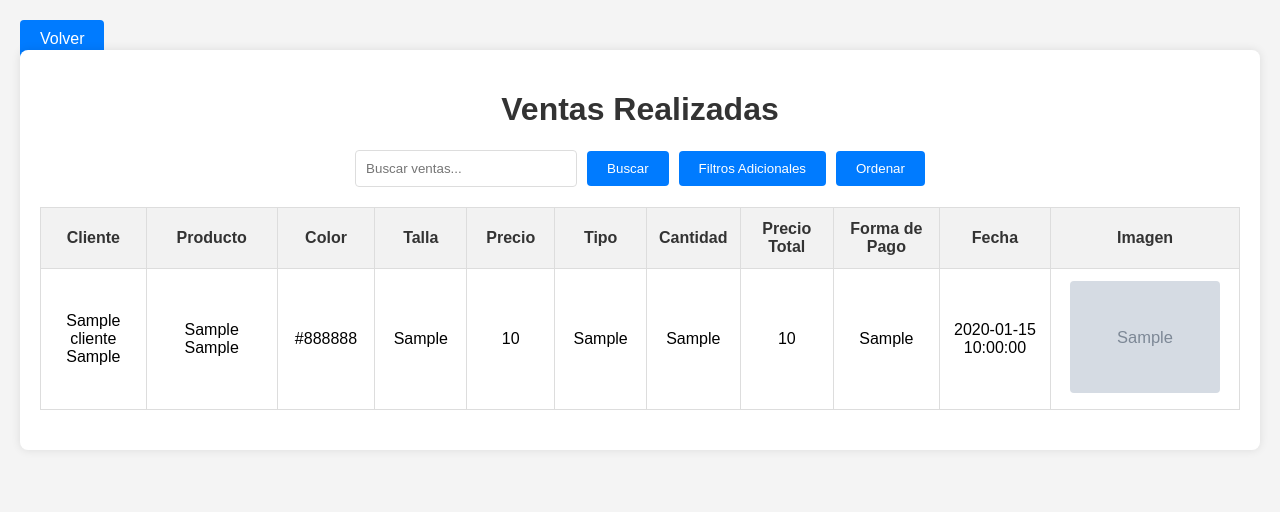
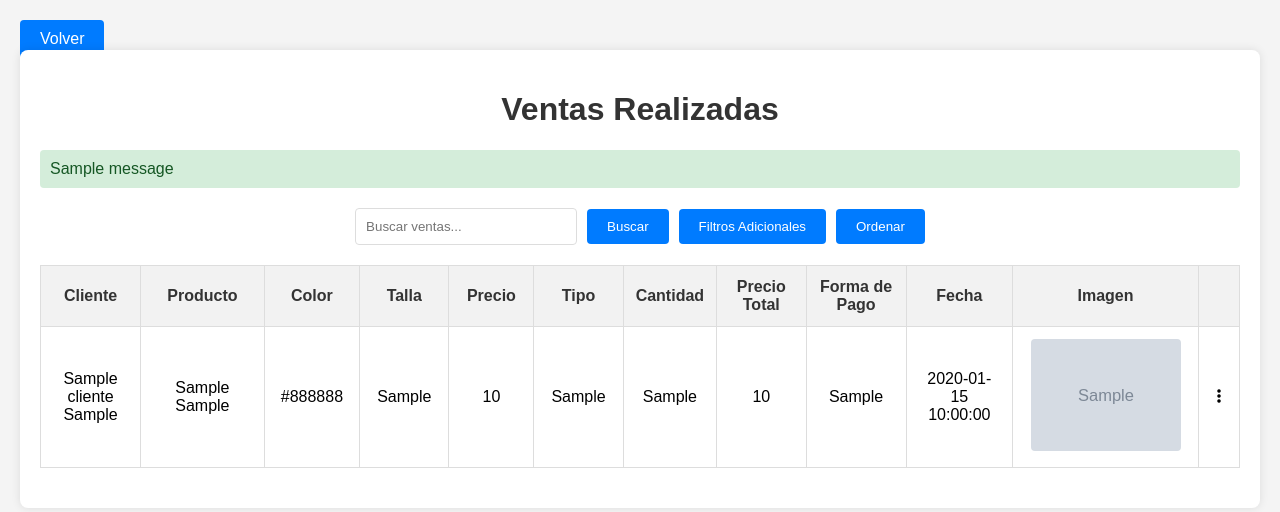
Before and after one commit to Roberto9080/repositorio_py, a Flask app: page /ventas/see_ventas in a window 1280 px wide. Shown: the top 512 px of the page. Run offline with Flask 3, Linux system fonts and the light colour scheme; the visitor is signed in with stand-in values (Sample User, id 1); tables that the repository leaves empty or names only in its code hold one stand-in row (values such as "Sample post"); grey boxes marked "Sample" are stand-in pictures; one stand-in notice (Sample message) is shown.

Commit message:
se agrego eliminar venta

```diff
--- a/modulos/ventas.py
+++ b/modulos/ventas.py
@@ -107,7 +107,7 @@ def see_ventas():
     order_by = request.args.get('order', 'fecha_asc')
 
     query = """
-        SELECT v.ClienteID, v.ProductoID, v.Cantidad, v.MetodoPago, v.Total, c.Nombre AS cliente_nombre, c.Apellido AS cliente_apellido,
+        SELECT v.VentaID, v.ClienteID, v.ProductoID, v.Cantidad, v.MetodoPago, v.Total, c.Nombre AS cliente_nombre, c.Apellido AS cliente_apellido,
                p.marca, p.modelo, p.color, p.talla, p.imagen_nombre, v.Fecha, p.tipo, p.precio
         FROM Ventas v
         JOIN Cliente c ON v.ClienteID = c.ClienteID
@@ -173,3 +173,24 @@ def see_ventas():
     conexion.close()
 
     return render_template('see_ventas.html', ventas=ventas, search_query=search_query, order_by=order_by, filters=filters)
+
+
+@ventas_bp.route('/delete_venta/<int:venta_id>', methods=['POST'])
+def delete_venta(venta_id):
+    if verificar_sesion():
+        return verificar_sesion()
+
+    conexion = obtener_conexion()
+    cursor = conexion.cursor()
+
+    try:
+        cursor.execute("DELETE FROM Ventas WHERE VentaID = %s", (venta_id,))
+        conexion.commit()
+        flash('Venta eliminada correctamente.', 'success')
+    except Exception as e:
+        flash(f'Error al eliminar la venta: {e}', 'error')
+    finally:
+        cursor.close()
+        conexion.close()
+
+    return redirect(url_for('ventas.see_ventas'))
--- a/static/styles_see_ventas.css
+++ b/static/styles_see_ventas.css
@@ -234,3 +234,70 @@ img {
     height: auto; /* Mantener la proporción */
     border-radius: 4px;
 }
+
+
+/* Flash messages styles */
+.flash-messages {
+    margin-bottom: 20px;
+}
+
+.flash {
+    padding: 10px;
+    border-radius: 4px;
+    margin-bottom: 10px;
+}
+
+.flash.success {
+    background-color: #d4edda;
+    color: #155724;
+}
+
+.flash.error {
+    background-color: #f8d7da;
+    color: #721c24;
+}
+
+/* Dropdown menu styles */
+.dropdown {
+    position: relative;
+    display: inline-block;
+}
+
+.dropbtn {
+    background-color: transparent;
+    border: none;
+    cursor: pointer;
+    font-size: 16px;
+}
+
+.dropdown-content {
+    display: none;
+    position: absolute;
+    background-color: white;
+    box-shadow: 0px 8px 16px 0px rgba(0,0,0,0.2);
+    z-index: 1;
+    right: 0;
+}
+
+.dropdown-content a,
+.dropdown-content .delete-button {
+    color: black;
+    padding: 12px 16px;
+    text-decoration: none;
+    display: block;
+    text-align: left;
+    width: 100%;
+    border: none;
+    background: none;
+    cursor: pointer;
+}
+
+.dropdown-content a:hover,
+.dropdown-content .delete-button:hover {
+    background-color: #f1f1f1;
+}
+
+/* Toggle dropdown menu */
+.show {
+    display: block;
+}
--- a/templates/see_ventas.html
+++ b/templates/see_ventas.html
@@ -14,6 +14,15 @@
     <a href="{{ url_for('dashboard') }}" class="button back-button">Volver</a>
     <div class="container">
         <h1>Ventas Realizadas</h1>
+        {% with messages = get_flashed_messages(with_categories=True) %}
+          {% if messages %}
+          <div class="flash-messages">
+              {% for category, message in messages %}
+                  <div class="flash {{ category }}">{{ message }}</div>
+              {% endfor %}
+          </div>
+          {% endif %}
+        {% endwith %}
         <!-- Formulario de búsqueda y filtros -->
         <form action="{{ url_for('ventas.see_ventas') }}" method="post" class="search-form">
             <input type="text" name="search" placeholder="Buscar ventas..." value="{{ search_query }}">
@@ -85,6 +94,7 @@
                     <th>Forma de Pago</th>
                     <th>Fecha</th>
                     <th>Imagen</th>
+                    <th></th>
                 </tr>
             </thead>
             <tbody>
@@ -101,6 +111,16 @@
                     <td>{{ venta.MetodoPago }}</td>
                     <td>{{ venta.Fecha }}</td>
                     <td><img src="{{ url_for('static', filename='images/' ~ venta.imagen_nombre) }}" alt="Imagen del producto"></td>
+                    <td>
+                        <div class="dropdown">
+                          <button class="dropbtn" onclick="toggleMenu('menu-{{ venta.VentaID }}')"><i class="fas fa-ellipsis-v"></i></button>
+                          <div id="menu-{{ venta.VentaID }}" class="dropdown-content">
+                              <form action="{{ url_for('ventas.delete_venta', venta_id=venta.VentaID) }}" method="post" onsubmit="return confirm('¿Seguro que deseas eliminar esta venta?');">
+                                <button type="submit" class="delete-button">Eliminar</button>
+                            </form>
+                         </div>
+                       </div>
+                    </td>
                 </tr>
                 {% endfor %}
             </tbody>
```
